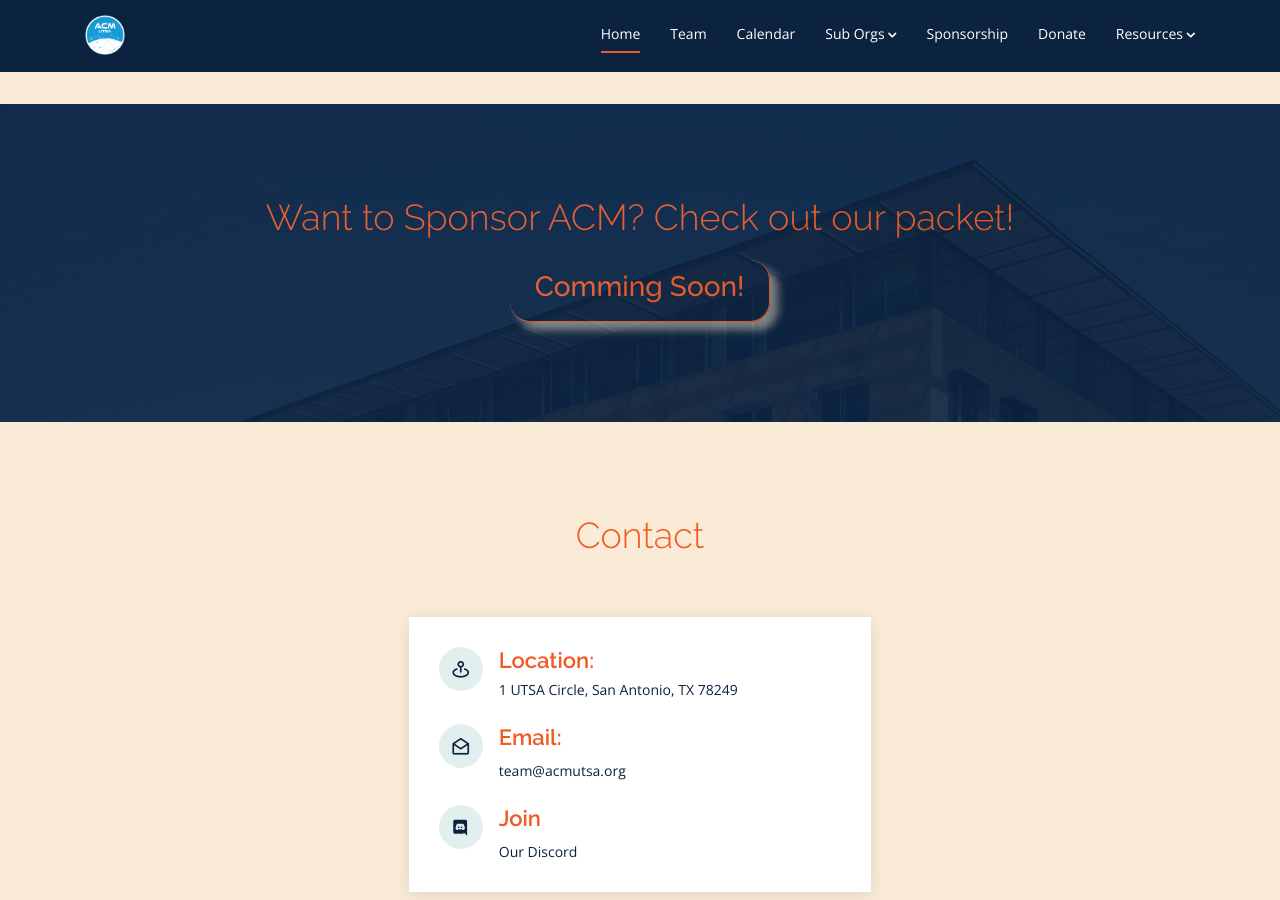
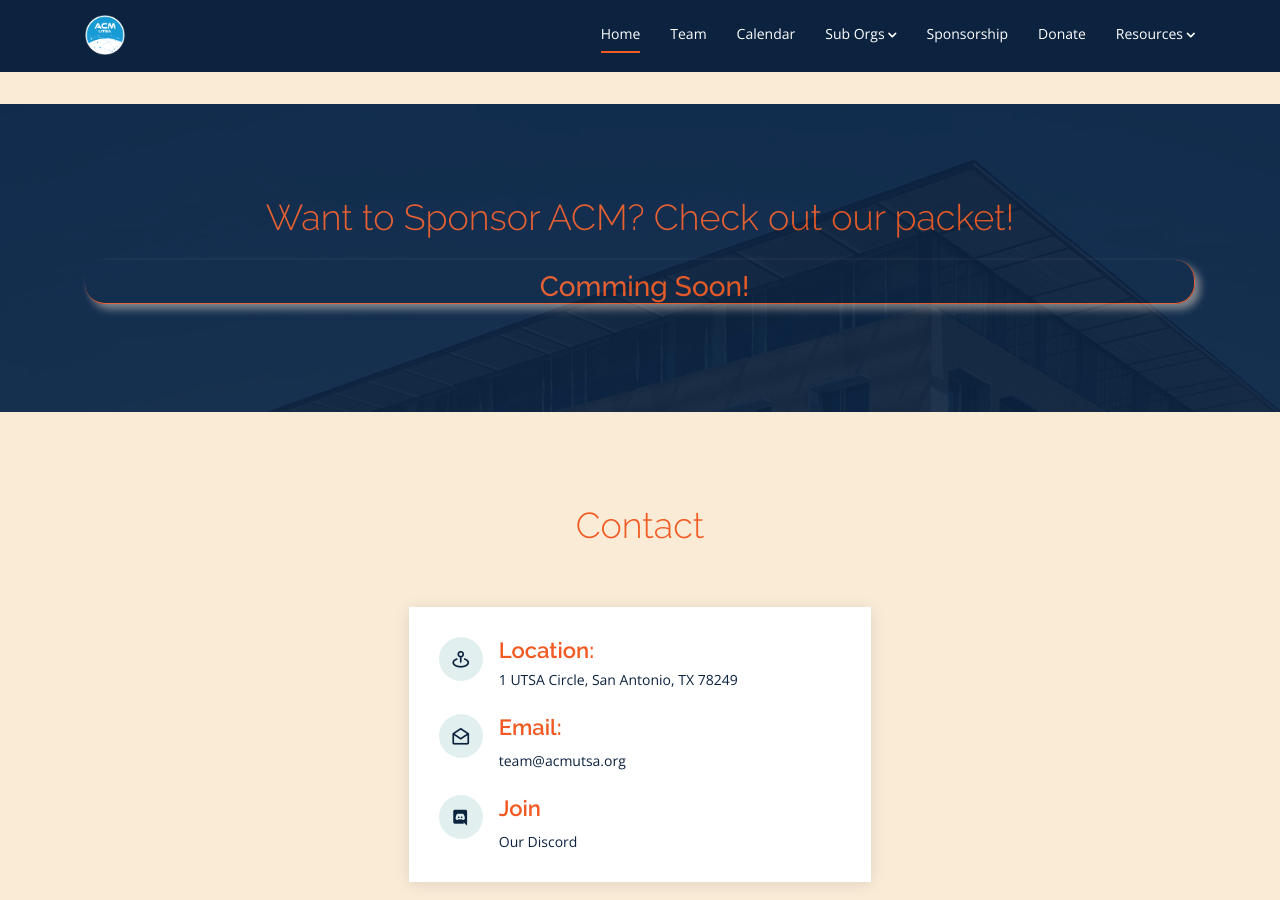
Before and after one commit to acmutsa/acmutsa.github.io, a Jekyll site: the page built from index.html, in a window 1280 px wide and 900 px high, scrolled down 2756 px. Built offline with Jekyll 4.4.1, drawn with Linux system fonts in a browser that asks for light colours; nearby versions of some CDN libraries; the list of posts is cut into pages by our own code.

Commit message:
changed buton styling

```diff
--- a/_includes/sponsor_section.html
+++ b/_includes/sponsor_section.html
@@ -2,7 +2,7 @@
 <!--    <h2>Our Sponsors</h2>-->
     <h2>Want to Sponsor ACM? Check out our packet!</h2>
 <!--    <h3>You can find the pack here</h3>-->
-    <a href="" target="_blank"><button><h3>Comming Soon!</h3></button></a>
+    <a href="" target="_blank"><h3 class="sub-org-button">Comming Soon!</h3></a>
 </div>
 
 <!--Liquid Template to add a sponsor-->
--- a/css/custom/_style.scss
+++ b/css/custom/_style.scss
@@ -26,25 +26,6 @@
 /* ----------------------------------
   Buttons
 ----------------------------------- */
-
-button {
-  background: transparent;
-  color: $primary;
-  border: transparent;
-  border-right: 1px solid $primary;
-  border-bottom: 1px solid $primary;
-  border-radius: 20px;
-  box-shadow: 8px 8px 8px $background-gray;
-  padding: 10px 25px;
-}
-
-button:hover,
-button:focus,
-button:focus-visible {
-  color: $primary;
-  box-shadow: 12px 12px 8px $background-gray;
-  outline: none;
-}
 
 .sub-org-button {
   padding: 10px 0 0 10px;
```
Also changed, not shown: 3 other files.
